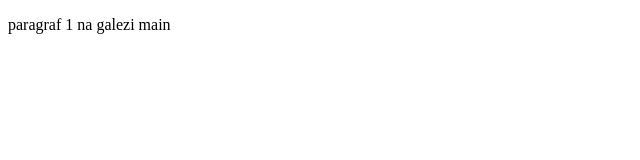
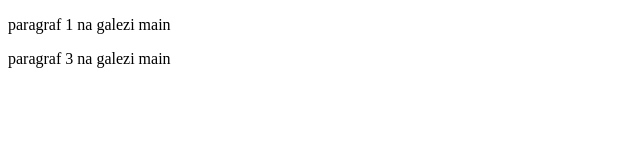
Before and after one commit to gorskik/gitjestgit, a plain HTML site: page index.html in a window 1280 px wide. Shown: the whole page, without its empty margins (0-640 px from the left). Drawn offline with Linux system fonts and the light colour scheme.

Commit message:
trzeci paragraf na galezi main

```diff
--- a/index.html
+++ b/index.html
@@ -7,5 +7,6 @@
 </head>
 <body>
     <p>paragraf 1 na galezi main</p>
+    <p>paragraf 3 na galezi main</p>
 </body>
 </html>
```
